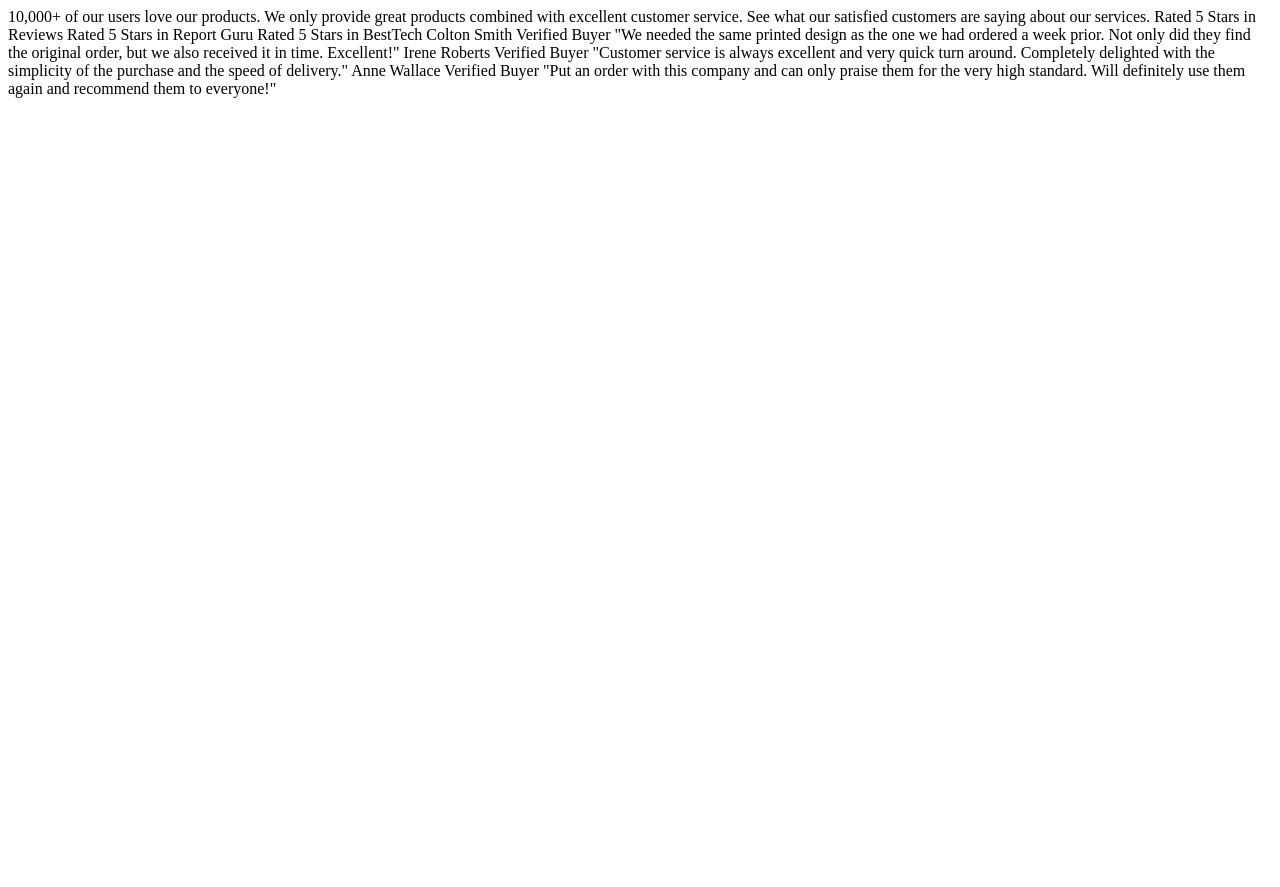
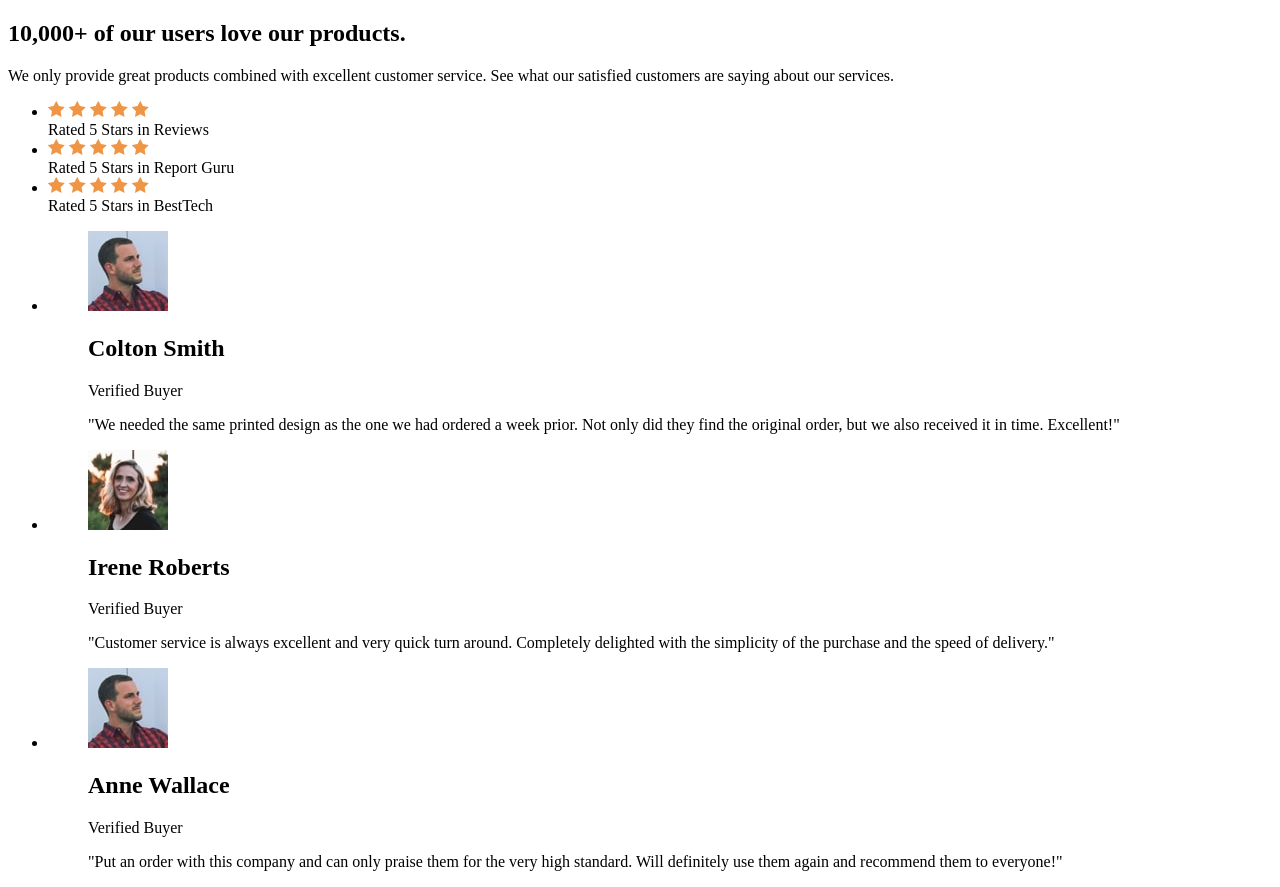
Before and after one commit to j-pcgoncalves/social_proof_section, a plain HTML site: page index.html in a window 1280 px wide. Before the commit the page ends 800 px from the top, so only its background shows below. Drawn offline with Linux system fonts and the light colour scheme.

Commit message:
structure HTML with semantics and accessibility

```diff
--- a/index.html
+++ b/index.html
@@ -16,30 +16,93 @@
 
   </head>
   <body>
-    10,000+ of our users love our products.
+    <main>
+      <section>
+        <div class="wrapper">
+          <div class="content">
+            <h1>10,000+ of our users love our products.</h1>
 
-    We only provide great products combined with excellent customer service.
-    See what our satisfied customers are saying about our services.
+            <p>We only provide great products combined with excellent customer service. See what our satisfied customers are saying about our services.</p>
+          </div>
 
-    Rated 5 Stars in Reviews
-    Rated 5 Stars in Report Guru
-    Rated 5 Stars in BestTech
+          <ul class="ratings">
+            <li>
+              <div class="stars">
+                <img src="./images/icon-star.svg" alt="Star Icon" aria-hidden="true">
+                <img src="./images/icon-star.svg" alt="Star Icon" aria-hidden="true">
+                <img src="./images/icon-star.svg" alt="Star Icon" aria-hidden="true">
+                <img src="./images/icon-star.svg" alt="Star Icon" aria-hidden="true">
+                <img src="./images/icon-star.svg" alt="Star Icon" aria-hidden="true">
+              </div>
+              <span>Rated 5 Stars in Reviews</span>
+            </li>
 
-    Colton Smith
-    Verified Buyer
-    "We needed the same printed design as the one we had ordered a week prior.
-    Not only did they find the original order, but we also received it in time.
-    Excellent!"
+            <li>
+              <div class="stars">
+                <img src="./images/icon-star.svg" alt="Star Icon" aria-hidden="true">
+                <img src="./images/icon-star.svg" alt="Star Icon" aria-hidden="true">
+                <img src="./images/icon-star.svg" alt="Star Icon" aria-hidden="true">
+                <img src="./images/icon-star.svg" alt="Star Icon" aria-hidden="true">
+                <img src="./images/icon-star.svg" alt="Star Icon" aria-hidden="true">
+              </div>
+              <span>Rated 5 Stars in Report Guru</span>
+            </li>
 
-    Irene Roberts
-    Verified Buyer
-    "Customer service is always excellent and very quick turn around. Completely
-    delighted with the simplicity of the purchase and the speed of delivery."
+            <li>
+              <div class="stars">
+                <img src="./images/icon-star.svg" alt="Star Icon" aria-hidden="true">
+                <img src="./images/icon-star.svg" alt="Star Icon" aria-hidden="true">
+                <img src="./images/icon-star.svg" alt="Star Icon" aria-hidden="true">
+                <img src="./images/icon-star.svg" alt="Star Icon" aria-hidden="true">
+                <img src="./images/icon-star.svg" alt="Star Icon" aria-hidden="true">
+              </div>
+              <span>Rated 5 Stars in BestTech</span>
+            </li>
+          </ul>
+        </div>
 
-    Anne Wallace
-    Verified Buyer
-    "Put an order with this company and can only praise them for the very high
-    standard. Will definitely use them again and recommend them to everyone!"
+        <ul class="reviews">
+          <li>
+            <blockquote>
+              <div class="reviewer-meta">
+                <img src="./images/image-colton.jpg" alt="Colton Smith Photo" aria-hidden="true">
+                <div class="reviewer-name">
+                  <h2>Colton Smith</h2>
+                  <span>Verified Buyer</span>
+                </div>
+              </div>
+              <p>"We needed the same printed design as the one we had ordered a week prior. Not only did they find the original order, but we also received it in time. Excellent!"</p>
+            </blockquote>
+          </li>
 
+          <li>
+            <blockquote>
+              <div class="reviewer-meta">
+                <img src="./images/image-irene.jpg" alt="Irene Roberts Photo" aria-hidden="true">
+                <div class="reviewer-name">
+                  <h2>Irene Roberts</h2>
+                  <span>Verified Buyer</span>
+                </div>
+              </div>
+              <p>"Customer service is always excellent and very quick turn around. Completely delighted with the simplicity of the purchase and the speed of delivery."</p>
+            </blockquote>
+          </li>
+
+          <li>
+            <blockquote>
+              <div class="reviewer-meta">
+                <img src="./images/image-colton.jpg" alt="Anne Wallace Photo" aria-hidden="true">
+                <div class="reviewer-name">
+                  <h2>Anne Wallace</h2>
+                  <span>Verified Buyer</span>
+                </div>
+              </div>
+              <p>"Put an order with this company and can only praise them for the very high standard. Will definitely use them again and recommend them to everyone!"</p>
+            </blockquote>
+          </li>
+        </ul>
+
+      </section>
+    </main>
   </body>
 </html>
```
